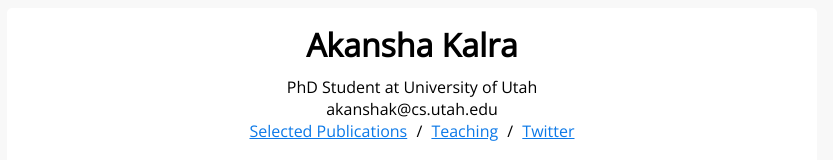
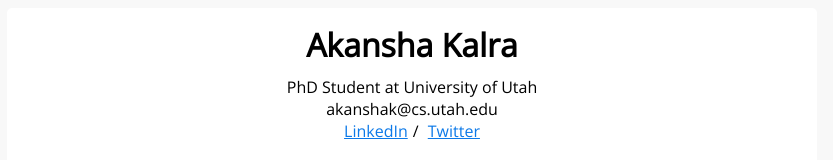
Before and after one commit to akansha-kalra/akansha-kalra.github.io, a plain HTML site: page index.html in a window 1280 px wide. Shown: the top 160 px of the page, without its empty margins (228-1061 px from the left). Drawn offline with nearby package versions, Linux system fonts and the light colour scheme; grey boxes are pictures that could not be loaded.

Commit message:
Update index.html

```diff
--- a/index.html
+++ b/index.html
@@ -28,7 +28,7 @@
     <p>
       PhD Student at University of Utah<br>
       akanshak<span style="display:none">spam</span>@cs.utah.edu<br>
-    <a href="#research">Selected Publications</a> / <a href="#teaching">Teaching</a> / <a href="https://twitter.com/KalraAkansha">Twitter</a>
+	    <a href="https://www.linkedin.com/in/akansha-kalra">LinkedIn</a>/ <a href="https://twitter.com/KalraAkansha">Twitter</a>
     </p>
   </div>
 
```
